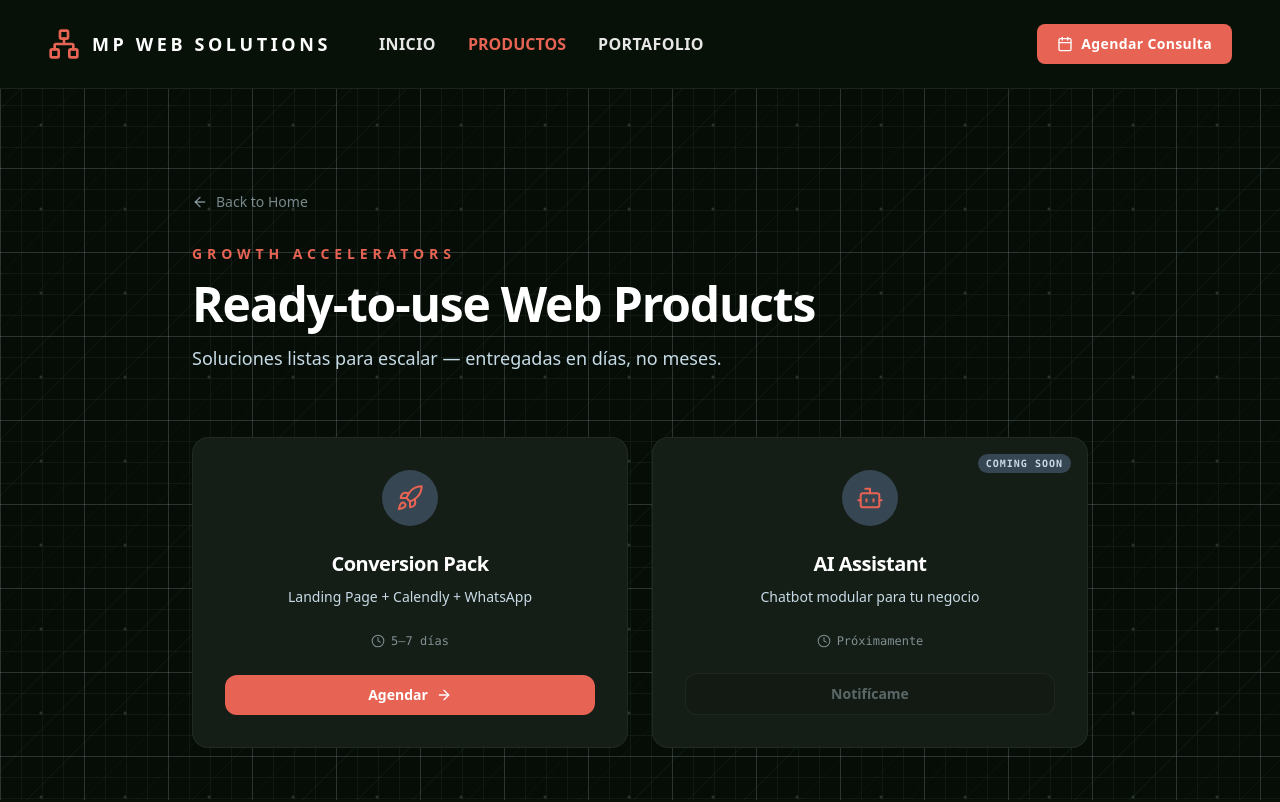
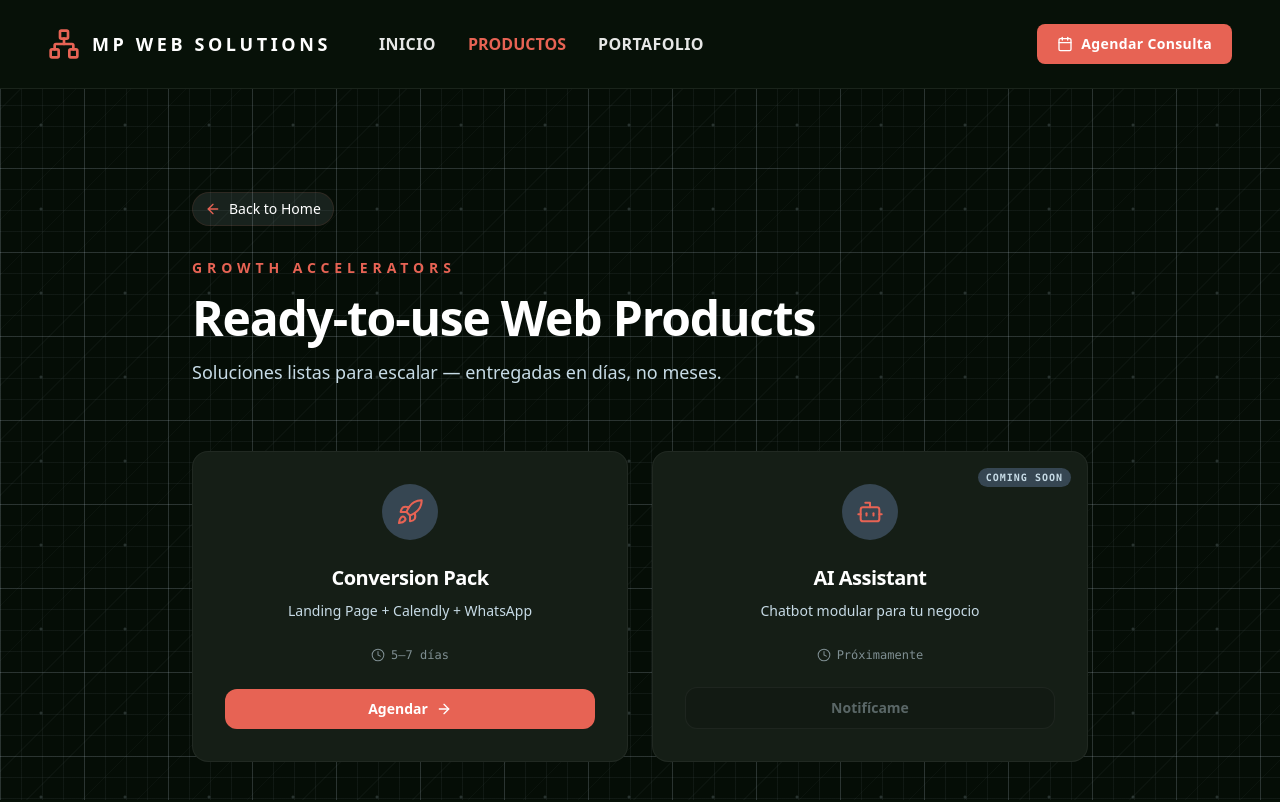
Before and after one commit to mike2611/landingPage, a React (Vite) app in the folder mp-web-solutions/: page /products in a window 1280 px wide. Shown: the top 802 px of the page. Built offline with nearby package versions, Linux system fonts and the light colour scheme; no server answers.

Commit message:
Change back button

```diff
--- a/mp-web-solutions/src/components/shared/BackLink.tsx
+++ b/mp-web-solutions/src/components/shared/BackLink.tsx
@@ -10,9 +10,12 @@ export default function BackLink({ to, label }: BackLinkProps) {
   return (
     <Link
       to={to}
-      className="inline-flex items-center gap-2 text-tertiary/60 hover:text-tertiary text-sm transition-colors duration-150 mb-8"
+      className="inline-flex items-center gap-2 text-secondary font-medium text-sm
+        border border-primary/10 bg-tertiary/10 hover:bg-tertiary/20 hover:text-white hover:border-tertiary/50
+        px-3 py-1.5 rounded-full transition-colors duration-150 mb-8
+        focus-visible:outline focus-visible:outline-2 focus-visible:outline-offset-2 focus-visible:outline-primary"
     >
-      <ArrowLeft className="w-4 h-4" strokeWidth={2} aria-hidden />
+      <ArrowLeft className="w-4 h-4 text-primary" strokeWidth={2} aria-hidden />
       {label}
     </Link>
   );
--- a/mp-web-solutions/src/pages/Portfolio.tsx
+++ b/mp-web-solutions/src/pages/Portfolio.tsx
@@ -228,7 +228,7 @@ export default function Portfolio() {
           className="mb-20"
           transition={{ duration: 0.3 }}
         >
-          <BackLink to="/" label="Sobre el proceso" />
+          <BackLink to="/" label="Inicio" />
           <h1 className="font-heading text-5xl md:text-7xl font-extrabold tracking-tight mb-6">
             Portafolio
           </h1>
```
